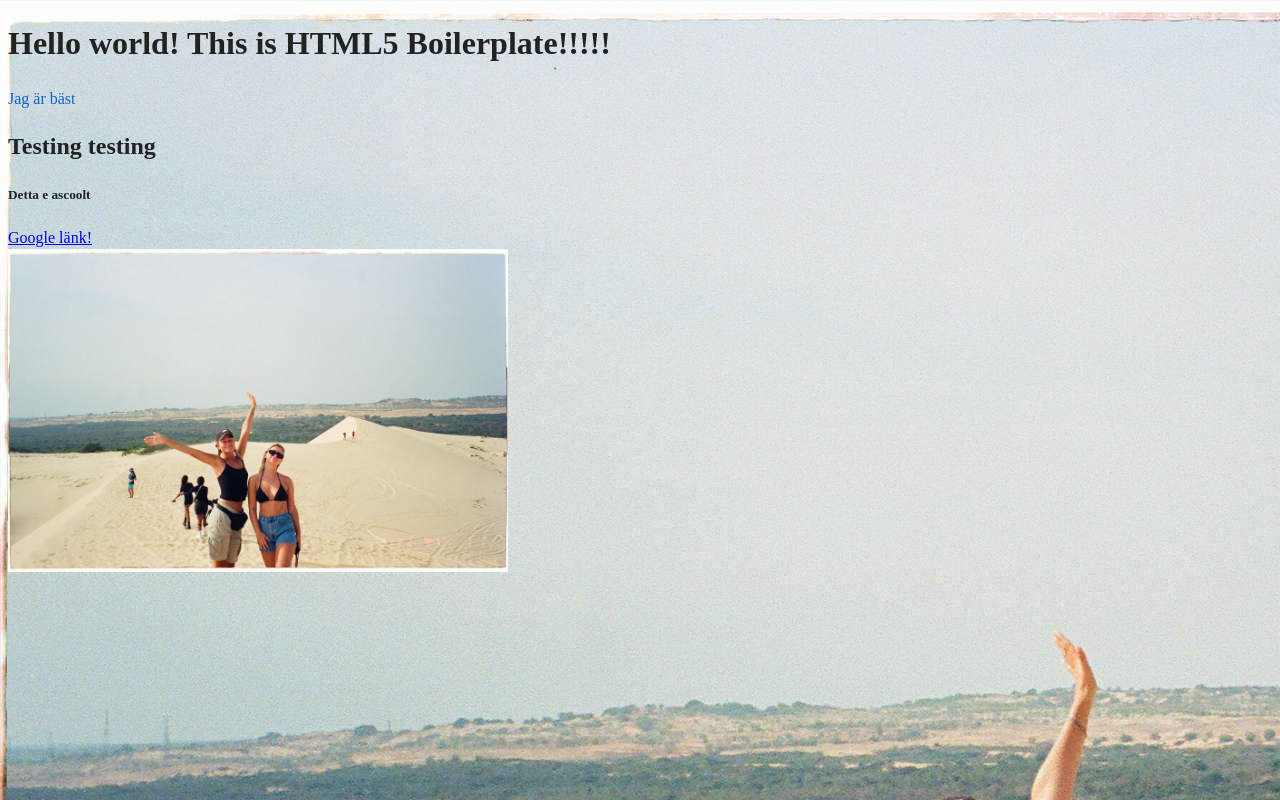
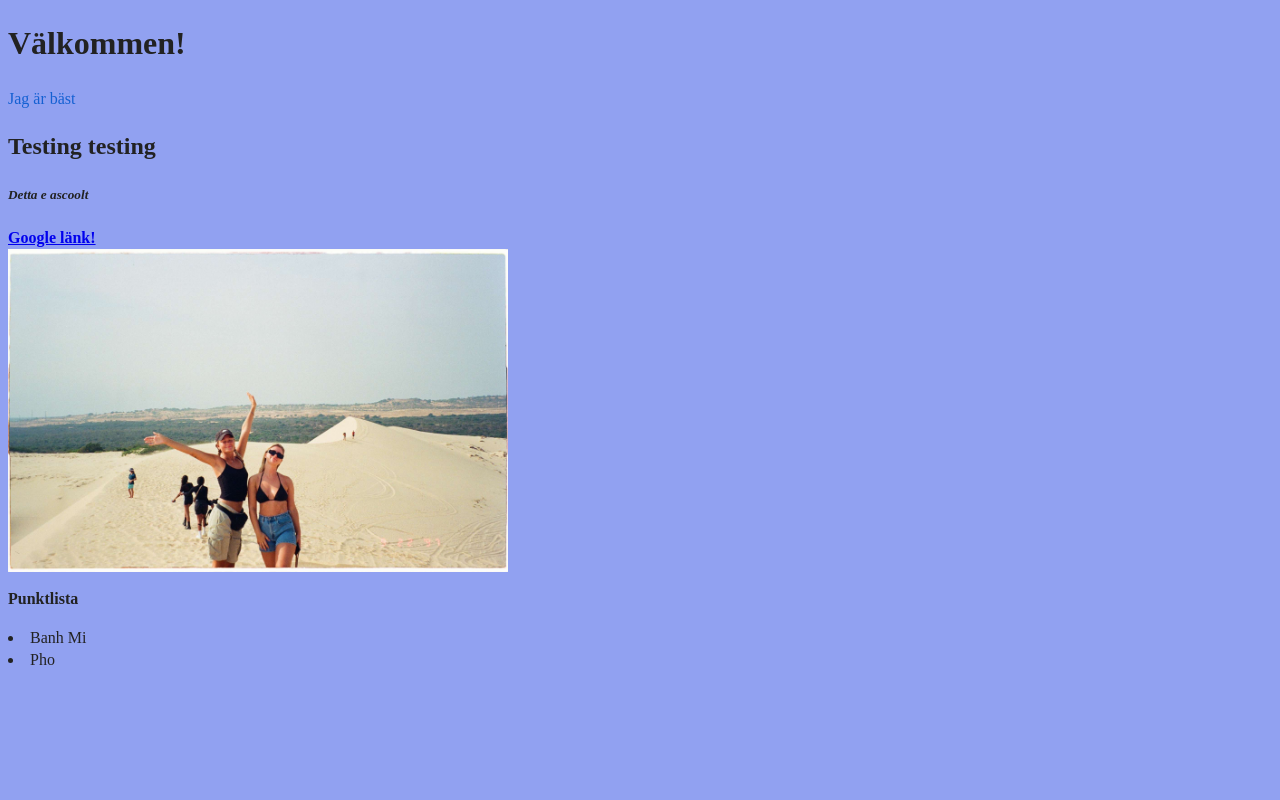
Before and after one commit to Sofiegreen/HTMLAssignment, a website built with webpack: page P0-HelloWorld/index.html in a window 1280 px wide. Built offline with nearby package versions, Linux system fonts and the light colour scheme.

Commit message:
Bakgrundsfärg

```diff
--- a/P0-HelloWorld/index.html
+++ b/P0-HelloWorld/index.html
@@ -22,17 +22,21 @@
   <meta name="theme-color" content="#fafafa">
 </head>
 
-<body background="bildvietnam.JPG">
+<body Bgcolor="#91A1F1">
   <!-- Add your site or application content here -->
 
-  <h1>Hello world! This is HTML5 Boilerplate!!!!!</h1>
+  <h1>Välkommen!</h1>
   <p style="color: #1460d2 ">Jag är bäst </p>
   <h2>Testing testing </h2>
-  <h5>Detta e ascoolt</h5>
+  <h5> <em>Detta e ascoolt</em> </h5>
 
-  <a href="https://www.google.com/" target="_blank"> Google länk! </a>
+  <a href="https://www.google.com/" target="_blank"> <Strong> Google länk! </Strong> </a>
 <br>
   <img src=  "bildvietnam.JPG" width="500 height=500">
+  <p> <Strong> Punktlista </Strong> </p>
+  <li> Banh Mi </li>
+  <li> Pho </li>
+
   <script src="js/app.js"></script>
 
 </body>
```
